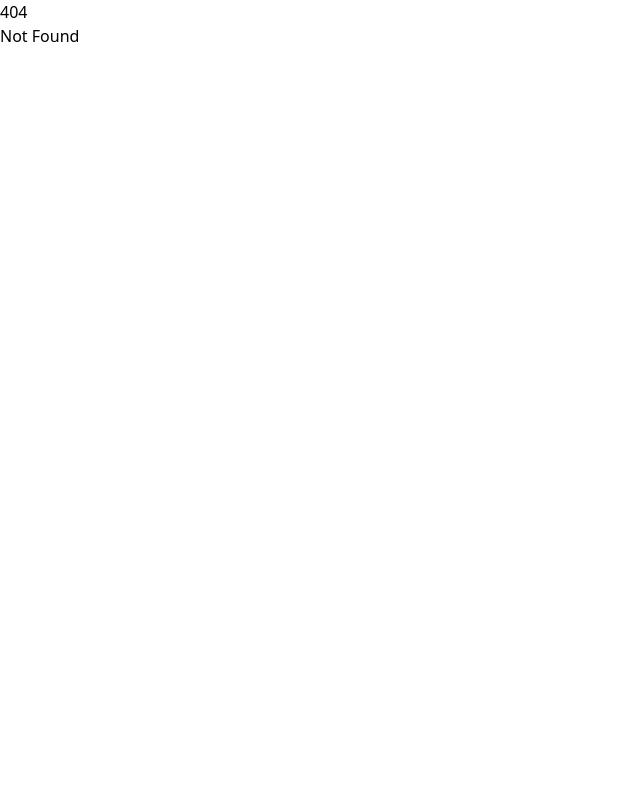
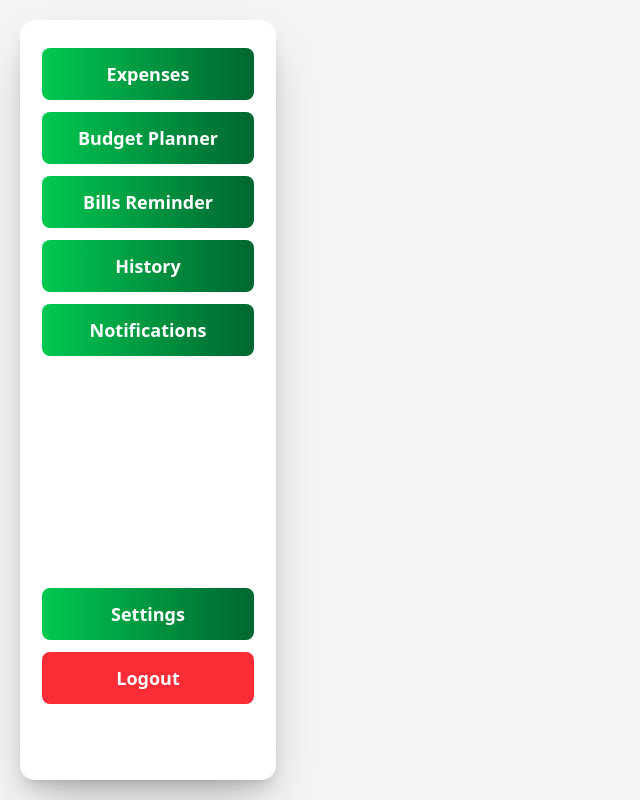
Before and after one commit to cianvergelll/Kwenta-Svelte, a SvelteKit app: page /history in a window 1280 px wide. Before the commit this address had no page. Shown: the whole page, without its empty margins (0-640 px from the left). Built offline with nearby package versions, Linux system fonts and the light colour scheme.

Commit message:
history page

```diff
--- a/src/components/Sidenav.svelte
+++ b/src/components/Sidenav.svelte
@@ -38,7 +38,7 @@
 		<li class={`${tabs} mt-3`}><a href="/home">Expenses</a></li>
 		<li class={tabs}><a href="/budget-planner">Budget Planner</a></li>
 		<li class={tabs}><a href="/bill-reminder">Bills Reminder</a></li>
-		<li class={tabs}><a href="foo">History</a></li>
+		<li class={tabs}><a href="/history">History</a></li>
 		<li class={tabs}><a href="foo">Notifications</a></li>
 		<li class={`${tabs} mt-55`}><a href="foo">Settings</a></li>
 		<button
--- /dev/null
+++ b/src/routes/history/+page.svelte
@@ -0,0 +1,15 @@
+<script>
+	import Sidenav from '../../components/Sidenav.svelte';
+
+	async function getAuthHeaders() {
+		const token = localStorage.getItem('sessionToken');
+		return {
+			'Content-Type': 'application/json',
+			Authorization: `Bearer ${token}`
+		};
+	}
+</script>
+
+<div class="flex h-screen w-screen items-center justify-start bg-gray-100">
+	<div class="ml-5 flex h-[95%] w-1/5 flex-col rounded-xl shadow-lg"><Sidenav /></div>
+</div>
```
